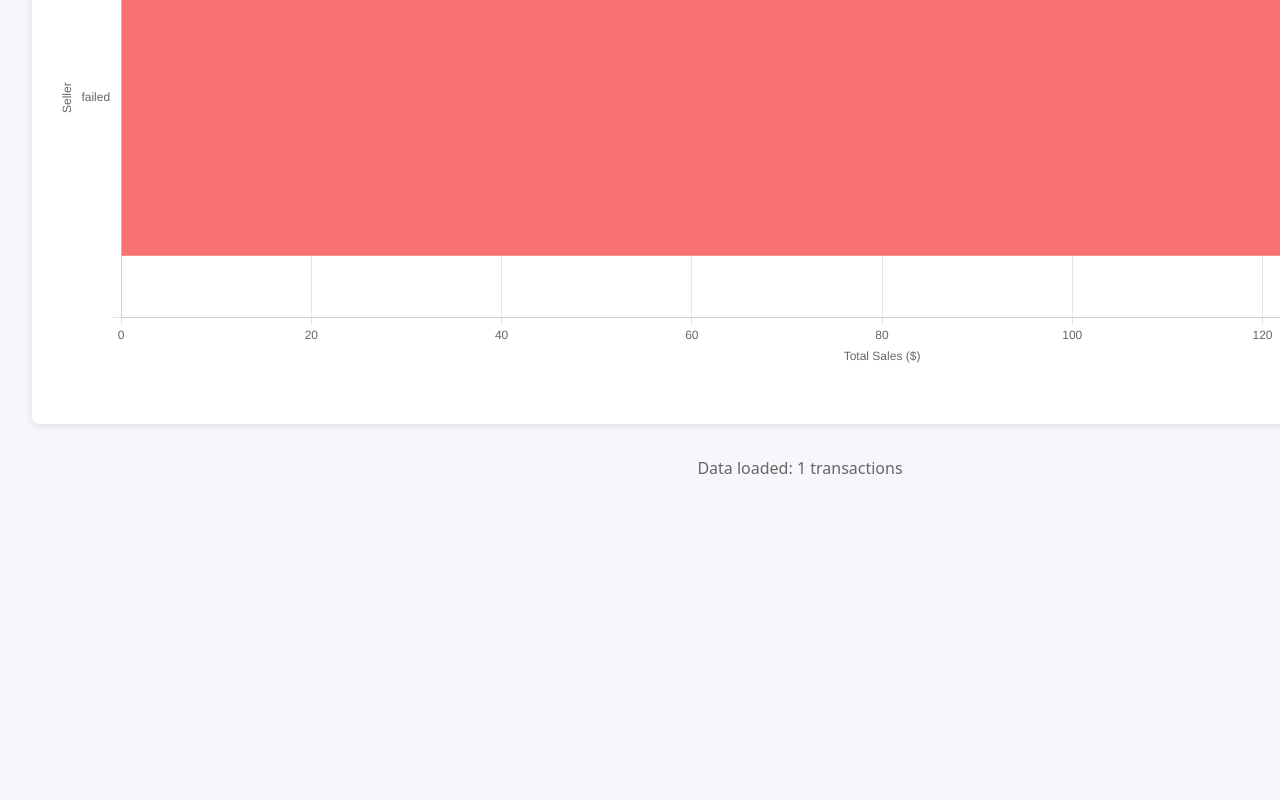
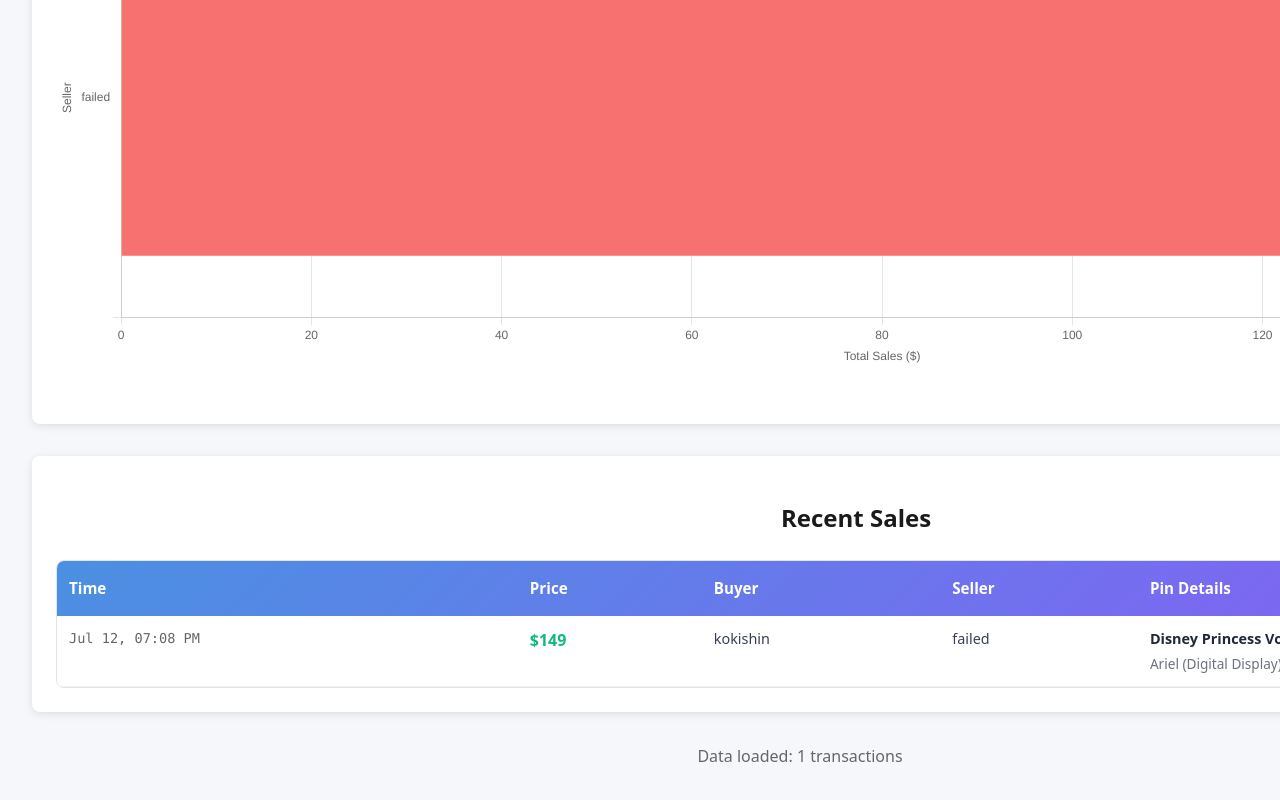
Before and after one commit to rjdiamond/pinnacle-dashboard, a React (Vite) app: page / in a window 1280 px wide. Shown: the part 7312-8112 px from the top of the page. Before the commit the page ends 7824 px from the top, so only its background shows below. Built offline with nearby package versions, Linux system fonts and the light colour scheme; no server answers.

Commit message:
Added Recent Sales table below charts showing buyer, seller, price, and pin details

```diff
--- a/src/App.jsx
+++ b/src/App.jsx
@@ -10,6 +10,7 @@ import EditionShapePieChart from './components/EditionShapePieChart';
 import EditionSeriesPieChart from './components/EditionSeriesPieChart';
 import TopReceiversChart from './components/TopReceiversChart';
 import TopSellersChart from './components/TopSellersChart';
+import RecentSalesTable from './components/RecentSalesTable';
 import './App.css';
 
 function App() {
@@ -104,6 +105,12 @@ function App() {
         </div>
       </div>
 
+      <div className="charts-row">
+        <div className="chart-container">
+          <RecentSalesTable data={data} />
+        </div>
+      </div>
+
       <div style={{ textAlign: 'center', marginTop: '2rem', color: '#666' }}>
         Data loaded: {data.length} transactions
       </div>
--- /dev/null
+++ b/src/components/RecentSalesTable.css
@@ -0,0 +1,131 @@
+.recent-sales-container {
+  width: 100%;
+}
+
+.recent-sales-container h2 {
+  margin-bottom: 1.5rem;
+  text-align: center;
+}
+
+.table-container {
+  max-height: 600px;
+  overflow-y: auto;
+  border-radius: 8px;
+  border: 1px solid #e1e5e9;
+}
+
+.recent-sales-table {
+  width: 100%;
+  border-collapse: collapse;
+  background: white;
+  font-size: 0.9rem;
+}
+
+.recent-sales-table thead {
+  background: linear-gradient(135deg, #4A90E2, #8B5CF6);
+  color: white;
+  position: sticky;
+  top: 0;
+  z-index: 10;
+}
+
+.recent-sales-table th {
+  padding: 1rem 0.75rem;
+  text-align: left;
+  font-weight: 600;
+  font-size: 0.95rem;
+}
+
+.recent-sales-table td {
+  padding: 0.75rem;
+  border-bottom: 1px solid #f0f0f0;
+  vertical-align: top;
+}
+
+.recent-sales-table tbody tr:hover {
+  background-color: #f8f9fa;
+  transition: background-color 0.2s ease;
+}
+
+.recent-sales-table tbody tr:nth-child(even) {
+  background-color: #fafbfc;
+}
+
+.recent-sales-table tbody tr:nth-child(even):hover {
+  background-color: #f0f2f5;
+}
+
+/* Column-specific styling */
+.timestamp {
+  font-family: 'Monaco', 'Menlo', 'Ubuntu Mono', monospace;
+  font-size: 0.85rem;
+  color: #666;
+  white-space: nowrap;
+}
+
+.price {
+  font-weight: 600;
+  color: #10B981;
+  font-size: 1rem;
+}
+
+.buyer, .seller {
+  font-weight: 500;
+  color: #374151;
+}
+
+.pin-details {
+  max-width: 300px;
+}
+
+.pin-info {
+  display: flex;
+  flex-direction: column;
+  gap: 0.25rem;
+}
+
+.set-name {
+  font-weight: 600;
+  color: #1f2937;
+  font-size: 0.9rem;
+}
+
+.shape-variant {
+  font-size: 0.85rem;
+  color: #6b7280;
+}
+
+/* Responsive design */
+@media (max-width: 1200px) {
+  .recent-sales-table {
+    font-size: 0.8rem;
+  }
+
+  .recent-sales-table th,
+  .recent-sales-table td {
+    padding: 0.5rem 0.5rem;
+  }
+
+  .pin-details {
+    max-width: 200px;
+  }
+}
+
+/* Scrollbar styling */
+.table-container::-webkit-scrollbar {
+  width: 8px;
+}
+
+.table-container::-webkit-scrollbar-track {
+  background: #f1f1f1;
+  border-radius: 4px;
+}
+
+.table-container::-webkit-scrollbar-thumb {
+  background: #c1c1c1;
+  border-radius: 4px;
+}
+
+.table-container::-webkit-scrollbar-thumb:hover {
+  background: #a8a8a8;
+}
--- /dev/null
+++ b/src/components/RecentSalesTable.jsx
@@ -0,0 +1,72 @@
+import React from 'react';
+import './RecentSalesTable.css';
+
+export default function RecentSalesTable({ data }) {
+  // Sort data by timestamp (most recent first) and take the latest 20 sales
+  const recentSales = [...data]
+    .sort((a, b) => new Date(b.updated_at_block_time) - new Date(a.updated_at_block_time))
+    .slice(0, 20);
+
+  const formatTimestamp = (timestamp) => {
+    const date = new Date(timestamp);
+    return date.toLocaleString('en-US', {
+      month: 'short',
+      day: 'numeric',
+      hour: '2-digit',
+      minute: '2-digit',
+      hour12: true
+    });
+  };
+
+  const formatPrice = (price) => {
+    return `$${parseFloat(price).toLocaleString()}`;
+  };
+
+  return (
+    <div className="recent-sales-container">
+      <h2>Recent Sales</h2>
+      <div className="table-container">
+        <table className="recent-sales-table">
+          <thead>
+            <tr>
+              <th>Time</th>
+              <th>Price</th>
+              <th>Buyer</th>
+              <th>Seller</th>
+              <th>Pin Details</th>
+            </tr>
+          </thead>
+          <tbody>
+            {recentSales.map((sale, index) => (
+              <tr key={`${sale.nft_id}_${sale.updated_at_block_time}_${index}`}>
+                <td className="timestamp">
+                  {formatTimestamp(sale.updated_at_block_time)}
+                </td>
+                <td className="price">
+                  {formatPrice(sale.price)}
+                </td>
+                <td className="buyer">
+                  {sale.receiver_username || 'Unknown'}
+                </td>
+                <td className="seller">
+                  {sale.seller_username || 'Unknown'}
+                </td>
+                <td className="pin-details">
+                  <div className="pin-info">
+                    <div className="set-name">
+                      {sale.nft_edition_set_truncatedName || 'Unknown'}
+                    </div>
+                    <div className="shape-variant">
+                      {sale.nft_edition_shape_name || 'Unknown'}
+                      {sale.nft_edition_variant && ` (${sale.nft_edition_variant})`}
+                    </div>
+                  </div>
+                </td>
+              </tr>
+            ))}
+          </tbody>
+        </table>
+      </div>
+    </div>
+  );
+}
```
